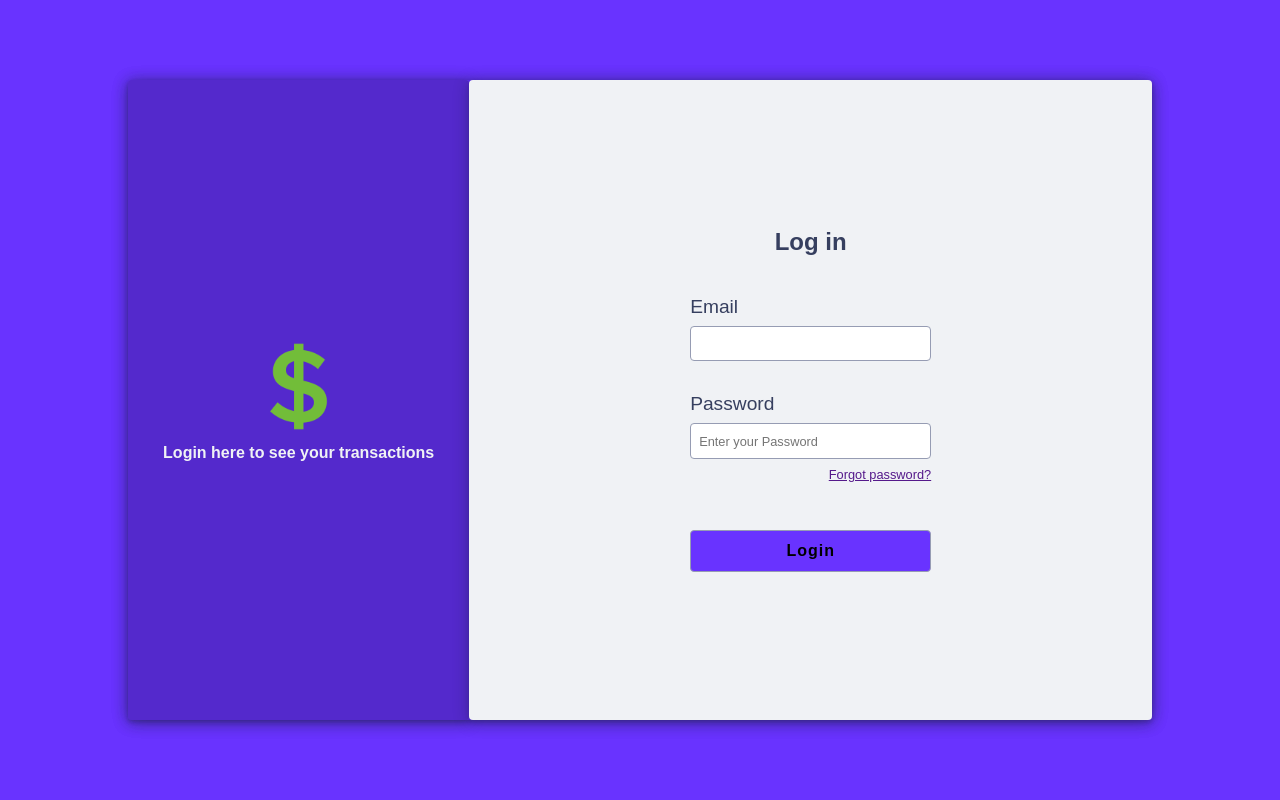
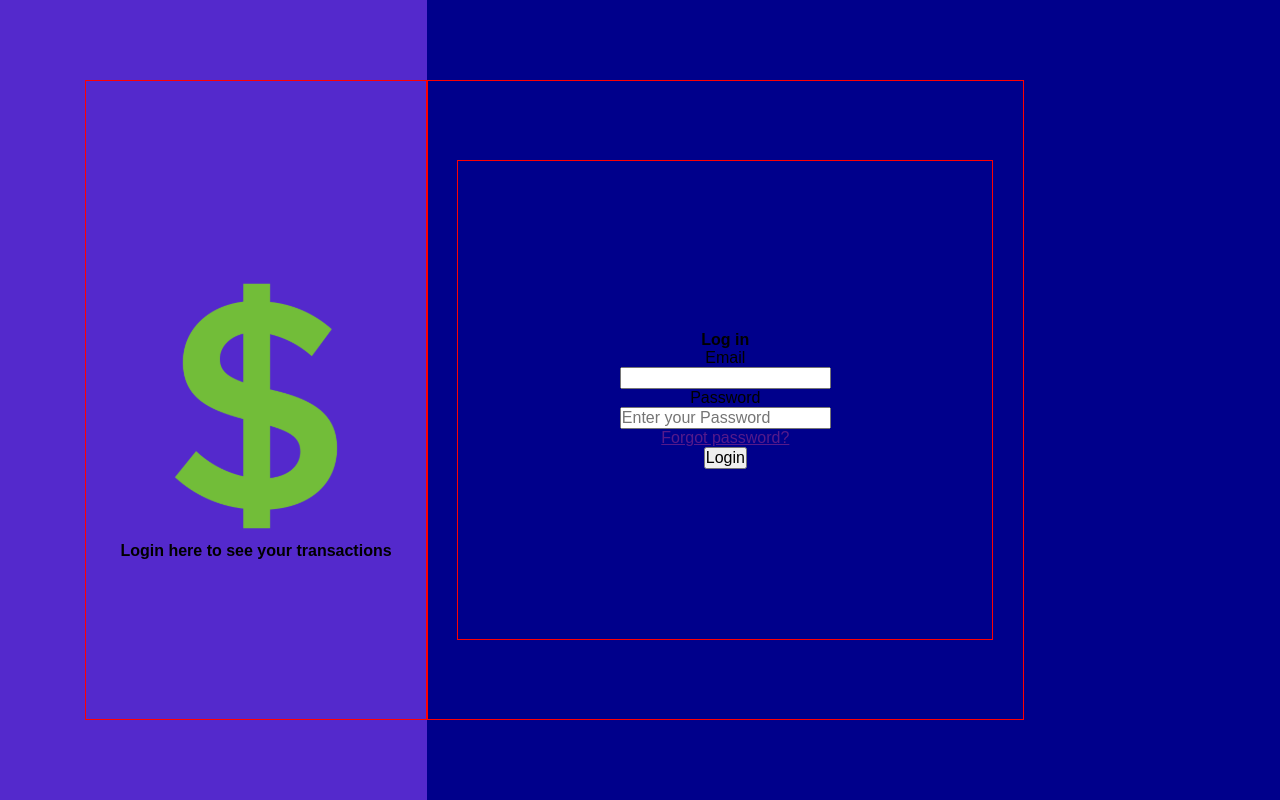
Before and after one commit to paulomiguelJS/authenticated-devfinance, a React (Vite) app: page /login in a window 1280 px wide. Built offline with nearby package versions, Linux system fonts and the light colour scheme; what miragejs would draw is missing.

Commit message:
Login page redesigned

```diff
--- a/src/pages/Login/Login.jsx
+++ b/src/pages/Login/Login.jsx
@@ -4,12 +4,16 @@ import dollarIcon from "../../assets/dollar-icon.svg";
 export function Login() {
   return (
     <Container>
+      <LeftSide>
         <div>
-        <LeftSide>
+          <div>
             <img src={dollarIcon} alt="IMG" />
             <h4>Login here to see your transactions</h4>
+          </div>
+        </div>
       </LeftSide>
       <RightSide>
+        <div>
           <form>
             <h5>Log in</h5>
             <label>Email</label>
@@ -19,8 +23,8 @@ export function Login() {
             <a href="">Forgot password?</a>
             <button>Login</button>
           </form>
+        </div>
       </RightSide>
-      </div>
     </Container>
   );
 }
--- a/src/pages/Login/styles.js
+++ b/src/pages/Login/styles.js
@@ -1,91 +1,58 @@
 import styled from "styled-components";
 
 export const Container = styled.div`
-  display: flex;
-  justify-content: center;
-  align-items: center;
-  background: ${(props) => props.theme["blue-200"]};
+  display: grid;
+  grid-template-columns: 1fr 2fr;
   height: 100vh;
-
-  div {
-    display: flex;
-    align-items: center;
-    justify-content: center;
-
-    width: 80%;
-    height: 80vh;
-    box-shadow: rgba(14, 30, 37, 0.12) 0px 2px 4px 0px,
-      rgba(14, 30, 37, 0.32) 0px 2px 16px 0px;
-    border-radius: 4px;
-  }
 `;
 
 export const LeftSide = styled.div`
   display: flex;
-  flex: 1;
-  flex-direction: column;
+  justify-content: flex-end;
+  align-items: center;
   background: ${(props) => props.theme["blue-600"]};
 
-  img {
-    margin-bottom: 10px;
-  }
+  > div {
+    display: flex;
+    align-items: center;
+    justify-content: center;
+    height: 80vh;
+    width: 80%;
+    border: 1px solid red;
 
-  h4 {
-    color: ${(props) => props.theme["white-400"]};
+    div {
+      display: flex;
+      flex-direction: column;
+
+      img {
+        margin-top: 30px;
+      }
+    }
   }
 `;
 
 export const RightSide = styled.div`
-  flex: 2;
+  display: flex;
+  justify-content: flex-start;
+  align-items: center;
+  background: darkblue;
 
-  background: ${(props) => props.theme["white-400"]};
+  div {
+    border: 1px solid red;
+    display: flex;
+    align-items: center;
+    justify-content: center;
+    height: 80vh;
+    width: 70%;
+  }
 
   form {
+    border: 1px solid red;
     display: flex;
     flex-direction: column;
-    justify-content: space-around;
-    width: 40%;
-    padding: 2rem 1rem;
-    color: ${(props) => props.theme["grey-600"]};
-  }
-  h5 {
-    font-size: 1.5rem;
-    margin-bottom: 2rem;
-    text-align: center;
-  }
-  label {
-    font-size: 1.2rem;
-    margin: 0.5rem 0;
-
-    &:last-of-type {
-      margin-top: 2rem;
-    }
-  }
-
-  input {
-    padding: 0 0.5rem;
-    height: 2.2rem;
-    border: 0.5px solid ${(props) => props.theme["grey-300"]};
-    border-radius: 4px;
-
-    &::placeholder {
-      font-size: 0.8rem;
-    }
-  }
-  a {
-    margin-top: 0.5rem;
-    text-align: end;
-    font-size: 0.8rem;
-  }
-
-  button {
-    margin-top: 3rem;
-    padding: 0.7rem;
-    background-color: ${(props) => props.theme["blue-200"]};
-    border: 0px;
-    border-radius: 4px;
-    border: 0.5px solid ${(props) => props.theme["grey-300"]};
-    font-weight: bold;
-    letter-spacing: 1px;
+    align-items: center;
+    justify-content: center;
+    height: 60vh;
+    width: 90%;
   }
 `;
```
Lines whose indentation alone changed are shown as unchanged.
